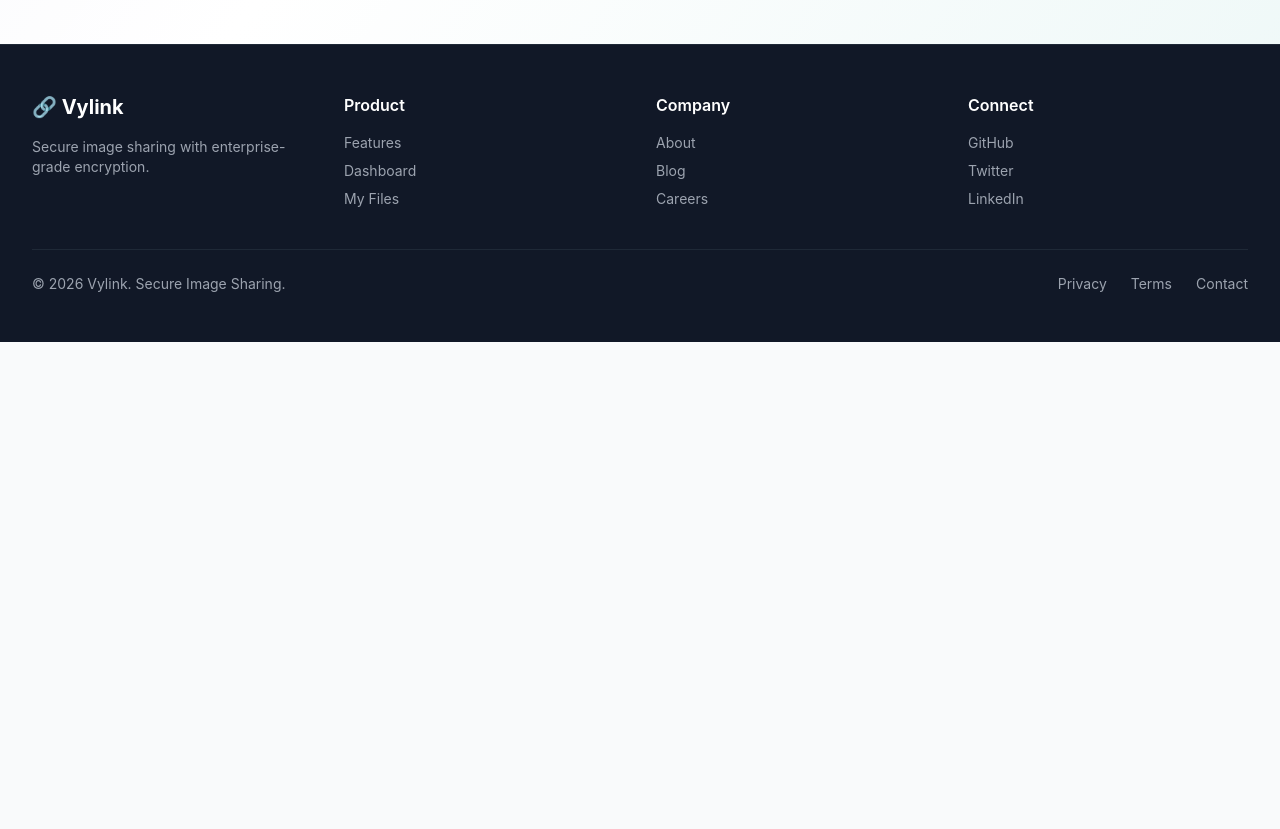
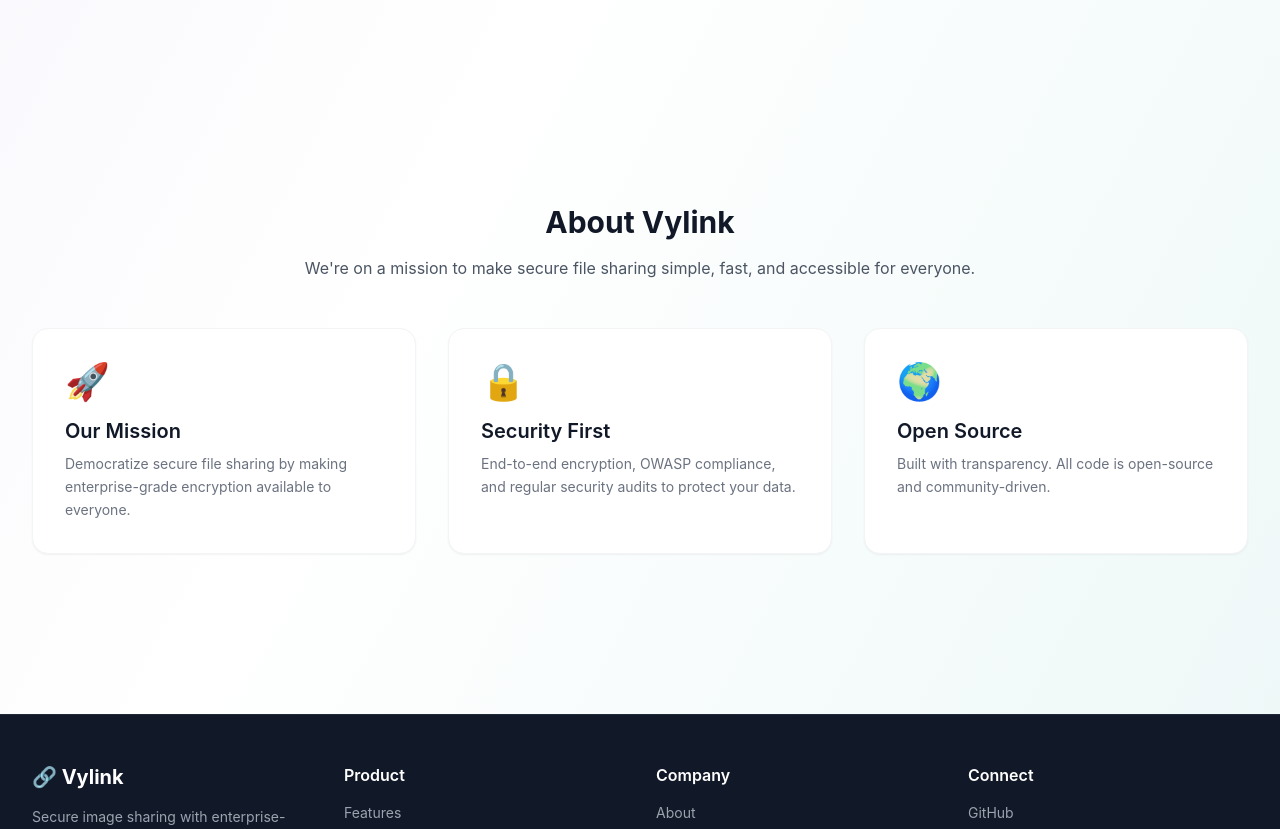
Before and after one commit to Ruchika402/Vylink, a React (Create React App) app in the folder frontend/: page / in a window 1280 px wide. Shown: the part 1360-2189 px from the top of the page. Before the commit the page ends 1702 px from the top, so only its background shows below. Built offline with nearby package versions, Linux system fonts and the light colour scheme; no server answers.

Commit message:
feat: add About section and smooth scroll to Features and About links

```diff
--- a/frontend/src/pages/LandingPage/LandingPage.tsx
+++ b/frontend/src/pages/LandingPage/LandingPage.tsx
@@ -20,7 +20,7 @@
               <span className="text-2xl font-bold text-[#6C63FF]">Vylink</span>
             </div>
 
-            {/* CENTER: Nav Links (now outside logo div) */}
+
             <div className="hidden md:flex items-center space-x-6">
               <a
                 href="#features"
@@ -74,7 +74,51 @@
       </nav>
 
       <Hero />
-      <Features />
+      {/* ===== FEATURES SECTION ===== */}
+<section id="features" className="max-w-7xl mx-auto px-4 sm:px-6 lg:px-8 py-20">
+  <Features />
+</section>
+
+
+{/* ===== ABOUT SECTION ===== */}
+<section id="about" className="max-w-7xl mx-auto px-4 sm:px-6 lg:px-8 py-20">
+  <div className="text-center mb-12">
+    <h2 className="text-3xl font-bold text-gray-900">About Vylink</h2>
+    <p className="mt-4 text-gray-600 max-w-2xl mx-auto">
+      We're on a mission to make secure file sharing simple, fast, and accessible for everyone.
+    </p>
+  </div>
+
+  <div className="grid grid-cols-1 md:grid-cols-3 gap-8">
+    {/* Card 1 */}
+    <div className="bg-white p-8 rounded-2xl shadow-sm border border-gray-100 hover:shadow-md transition">
+      <div className="text-4xl mb-4">🚀</div>
+      <h3 className="text-xl font-semibold text-gray-900">Our Mission</h3>
+      <p className="mt-2 text-gray-500 text-sm leading-relaxed">
+        Democratize secure file sharing by making enterprise-grade encryption available to everyone.
+      </p>
+    </div>
+
+    {/* Card 2 */}
+    <div className="bg-white p-8 rounded-2xl shadow-sm border border-gray-100 hover:shadow-md transition">
+      <div className="text-4xl mb-4">🔒</div>
+      <h3 className="text-xl font-semibold text-gray-900">Security First</h3>
+      <p className="mt-2 text-gray-500 text-sm leading-relaxed">
+        End-to-end encryption, OWASP compliance, and regular security audits to protect your data.
+      </p>
+    </div>
+
+    {/* Card 3 */}
+    <div className="bg-white p-8 rounded-2xl shadow-sm border border-gray-100 hover:shadow-md transition">
+      <div className="text-4xl mb-4">🌍</div>
+      <h3 className="text-xl font-semibold text-gray-900">Open Source</h3>
+      <p className="mt-2 text-gray-500 text-sm leading-relaxed">
+        Built with transparency. All code is open-source and community-driven.
+      </p>
+    </div>
+  </div>
+</section>
+
 
       {/* Footer */}
       <footer className="bg-gray-900 text-gray-300 border-t border-gray-800 mt-20">
```
